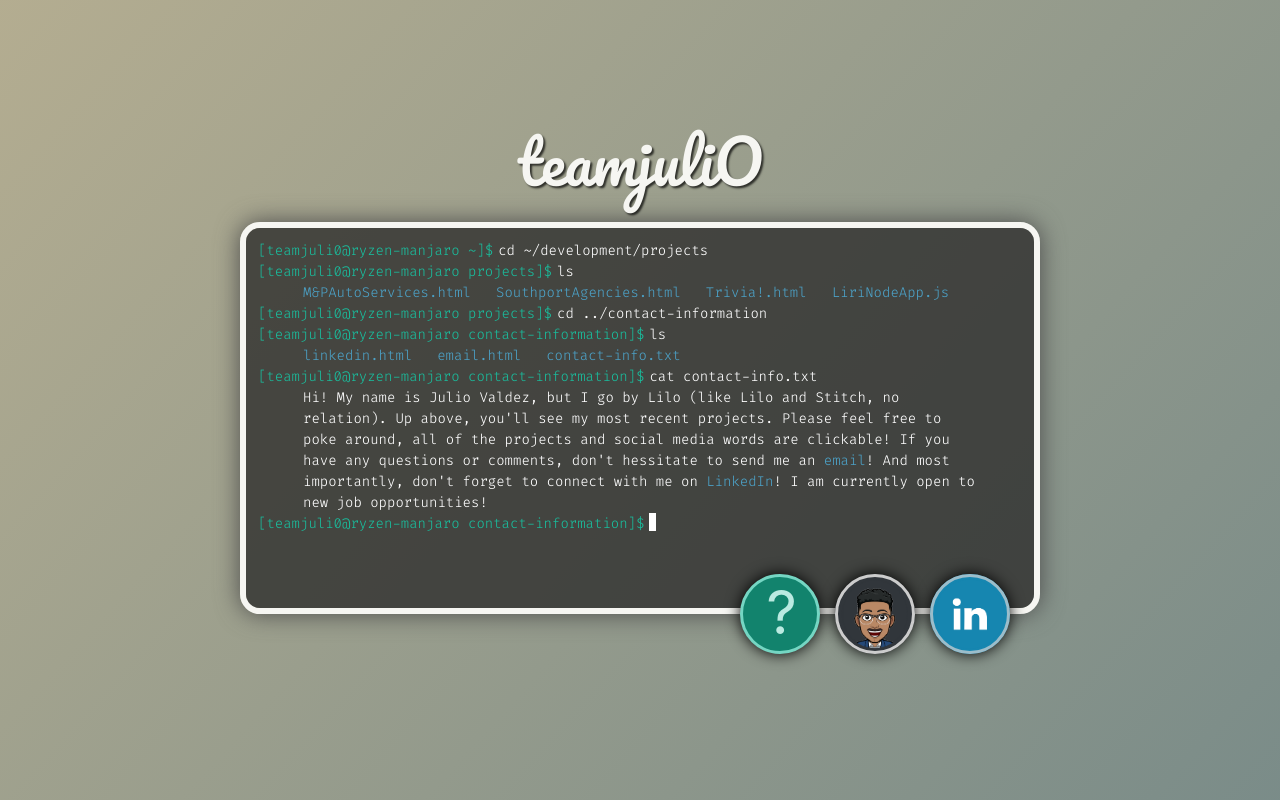
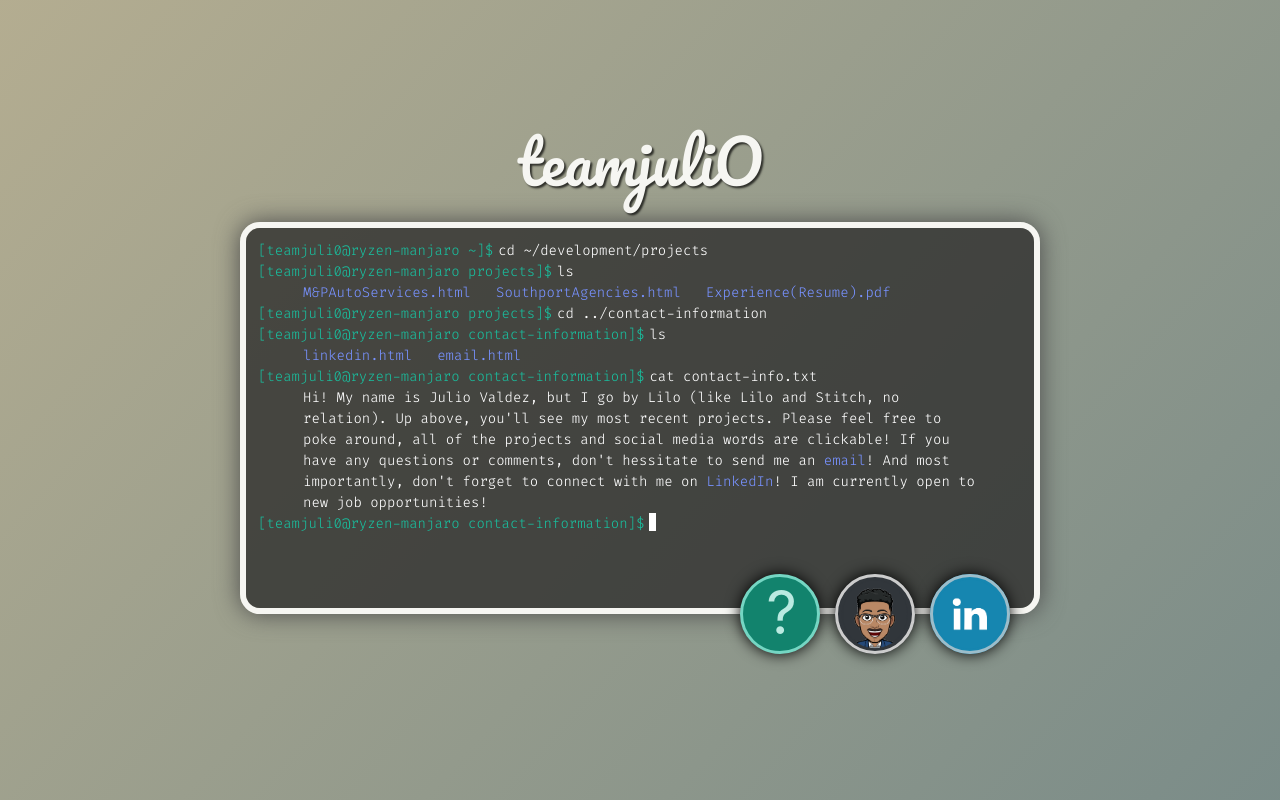
Before and after one commit to teamjuli0/teamjuli0.github.io, a React (Create React App) app in the folder client/: page / in a window 1280 px wide. Built offline with nearby package versions, Linux system fonts and the light colour scheme.

Commit message:
minor asthetic tweaks and performance improvements

```diff
--- a/client/src/App.js
+++ b/client/src/App.js
@@ -78,18 +78,13 @@ const App = () => {
                 />
                 <ClickableLink
                   margin={true}
-                  link='#'
+                  link='https://southportagenciesinc.teamjuli0.com/'
                   name='SouthportAgencies.html'
                 />
                 <ClickableLink
                   margin={true}
-                  link='https://trivia.teamjuli0.com'
-                  name='Trivia!.html'
-                />
-                <ClickableLink
-                  margin={true}
-                  link='https://github.com/teamjuli0/liri-node-app'
-                  name='LiriNodeApp.js'
+                  link='https://drive.google.com/file/d/1HgDDJIjVUSs4VXAW8WIX412aL_z6Tm-x/view?usp=sharing'
+                  name='Experience(Resume).pdf'
                 />
               </div>
 
@@ -123,7 +118,7 @@ const App = () => {
                   link='mailto:valdezjulio95@gmail.com'
                   name='email.html'
                 />
-                <ClickableLink margin={true} link='#' name='contact-info.txt' />
+                {/* <ClickableLink margin={true} link='#' name='contact-info.txt' /> */}
               </div>
 
               <div>
--- a/client/src/components/clickable-link.js
+++ b/client/src/components/clickable-link.js
@@ -5,11 +5,11 @@ const ClickableLink = (props) => (
     style={
       props.margin
         ? {
-            color: '#4ca1c6',
+            color: '#7892ff',
             marginRight: '25px',
           }
         : {
-            color: '#4ca1c6',
+            color: '#7892ff',
           }
     }
     href={props.link}
```
Also changed, not shown: client/src/images/bitmoji(original).png (added), client/src/images/bitmoji.png.
